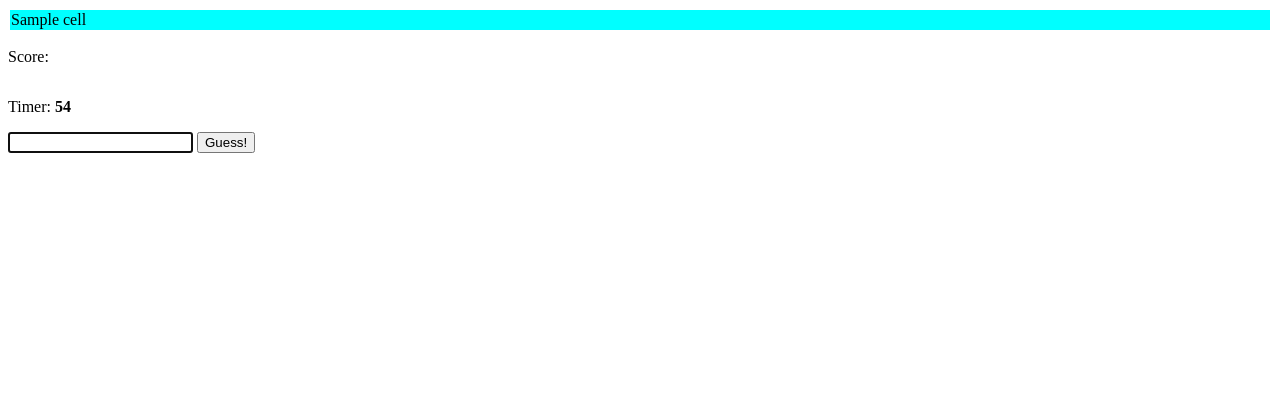
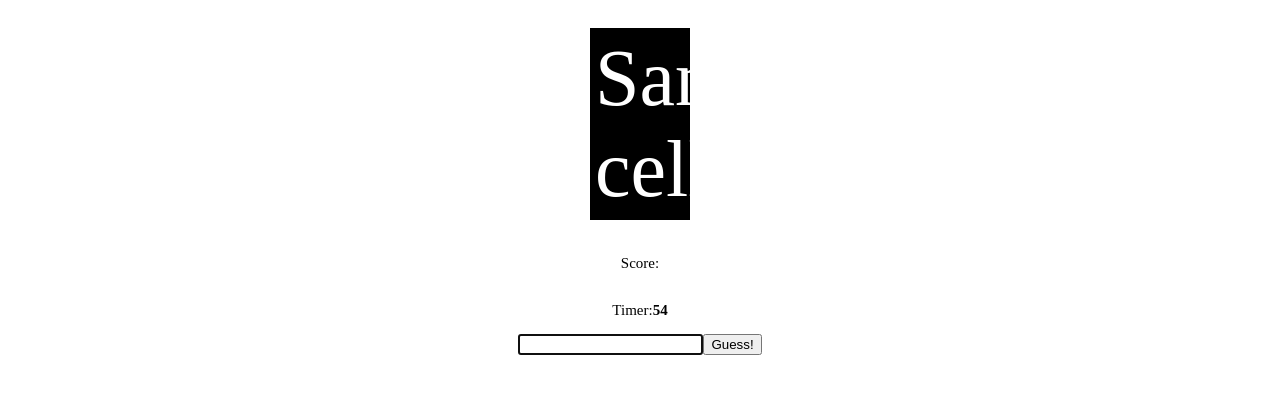
Before and after one commit to acramer20/boggle_game, a Flask app: template templates/index.html in a window 1280 px wide. Shown: the top 394 px of the page. Run offline with Flask 2, Linux system fonts and the light colour scheme; the template is opened without the code that fills it: most values are stand-ins (such as "Sample title", 1, 10 or a date in 2020); parts of the project's set-up code (start-up, migrations or seed data) failed here and were passed over.

Commit message:
adding some styling

```diff
--- a/static/app.css
+++ b/static/app.css
@@ -1,5 +1,18 @@
 td {
-	background-color: aqua;
+	background-color: black;
+	color: white;
+	font-size: 80px;
+	display: flex;
+	justify-content: center;
+	justify-content: space-between;
+	margin: 10px;
+	padding: 5px;
+	width: 90px;
+}
+tr {
+	display: flex;
+	justify-content: center;
+	margin: 10px;
 }
 #boggle {
 	display: flex;
@@ -7,3 +20,16 @@ td {
 	flex-wrap: wrap;
 	justify-content: center;
 }
+.board {
+	display: flex;
+	justify-content: center;
+}
+p {
+	display: flex;
+	justify-content: center;
+	font-size: 15px;
+}
+form {
+	display: flex;
+	justify-content: center;
+}
--- a/templates/index.html
+++ b/templates/index.html
@@ -4,7 +4,7 @@
     <meta charset="UTF-8">
     <meta http-equiv="X-UA-Compatible" content="IE=edge">
     <meta name="viewport" content="width=device-width, initial-scale=1.0">
-    <link rel="stylesheet" href="flask-boggle/static/app.css">
+    <link rel="stylesheet" href="{{url_for('static', filename='app.css')}}">
     <title>HomePage</title>
 </head>
 <body>
```
